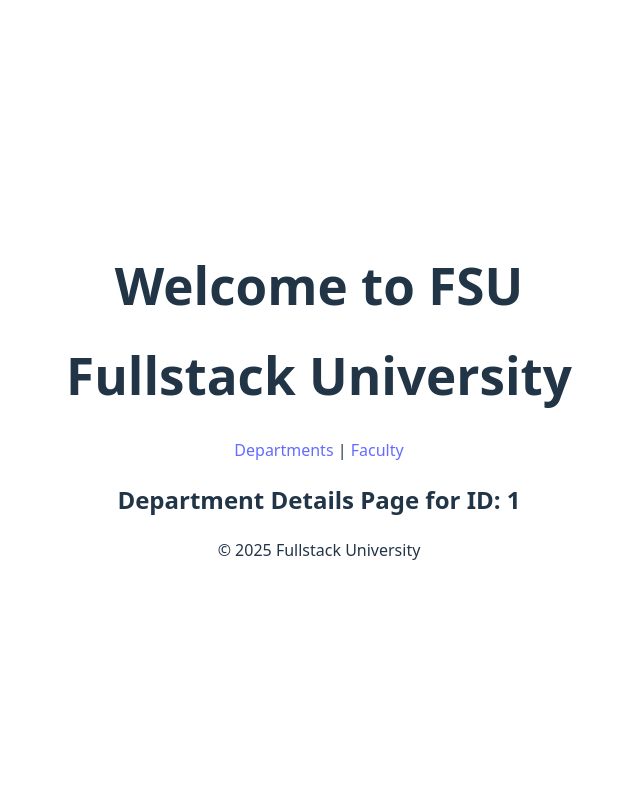
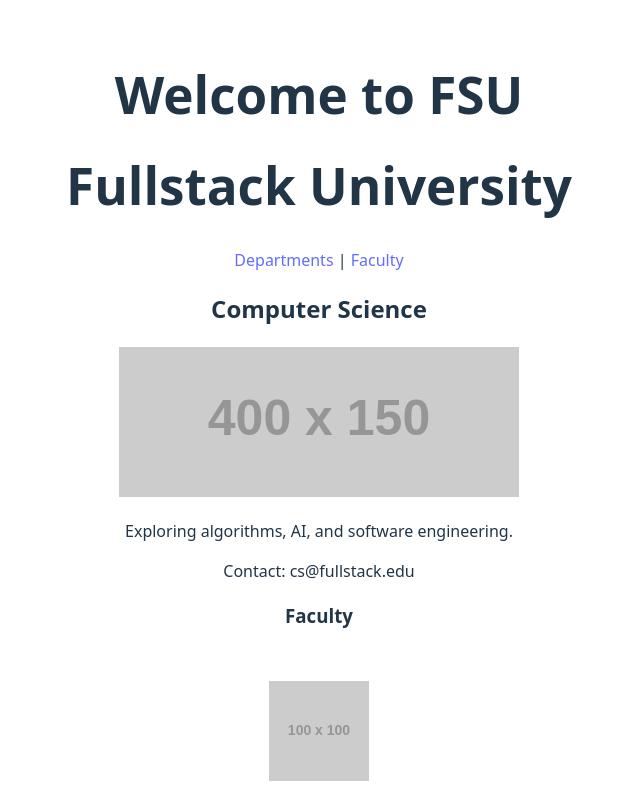
Before and after one commit to charmcity-code/fsu-frontend, a React (Vite) app: page /departments/1 in a window 1280 px wide. Shown: the top 800 px of the page, without its empty margins (321-961 px from the left). Built offline with nearby package versions, Linux system fonts and the light colour scheme.

Commit message:
Set up routes and page components Created /departments view Created /departments/:id view Created /faculty view Created /faculty/:id view Used dummy data Created reusable card components

```diff
--- a/src/pages/DepartmentDetails.jsx
+++ b/src/pages/DepartmentDetails.jsx
@@ -1,6 +1,27 @@
 import { useParams } from "react-router";
+import { departments } from "../data/departments";
+import { faculty } from "../data/faculty";
+import FacultyCard from "../components/FacultyCard";
 
 export default function DepartmentDetails() {
   const { id } = useParams();
-  return <h2>Department Details Page for ID: {id}</h2>;
+  const dept = departments.find((d) => d.id === parseInt(id));
+
+  if (!dept) return <p>Department not found.</p>;
+
+  const deptFaculty = faculty.filter((f) => dept.faculty.includes(f.id));
+
+  return (
+    <div>
+      <h2>{dept.name}</h2>
+      <img src={dept.imageUrl} alt={`Banner for ${dept.name}`} width="400" />
+      <p>{dept.description}</p>
+      <p>Contact: {dept.contact}</p>
+
+      <h3>Faculty</h3>
+      {deptFaculty.map((prof) => (
+        <FacultyCard key={prof.id} professor={prof} />
+      ))}
+    </div>
+  );
 }
--- a/src/pages/FacultyDetails.jsx
+++ b/src/pages/FacultyDetails.jsx
@@ -1,6 +1,26 @@
 import { useParams } from "react-router";
+import { faculty } from "../data/faculty";
+import { departments } from "../data/departments";
+import { Link } from "react-router";
 
 export default function FacultyDetails() {
   const { id } = useParams();
-  return <h2>Faculty Details Page for ID: {id}</h2>;
+  const prof = faculty.find((p) => p.id === parseInt(id));
+
+  if (!prof) return <p>Professor not found.</p>;
+
+  const dept = departments.find((d) => d.id === prof.departmentId);
+
+  return (
+    <div>
+      <img src={prof.profileImg} alt={`Profile of ${prof.name}`} width="100" />
+      <h2>{prof.name}</h2>
+      <p>{prof.bio}</p>
+      <p>Email: {prof.email}</p>
+      <p>
+        Department:{" "}
+        {dept ? <Link to={`/departments/${dept.id}`}>{dept.name}</Link> : "N/A"}
+      </p>
+    </div>
+  );
 }
--- a/src/pages/FacultyList.jsx
+++ b/src/pages/FacultyList.jsx
@@ -1,3 +1,13 @@
+import { faculty } from "../data/faculty";
+import FacultyCard from "../components/FacultyCard";
+
 export default function FacultyList() {
-  return <h2>Faculty List Page</h2>;
+  return (
+    <div>
+      <h2>Faculty</h2>
+      {faculty.map((prof) => (
+        <FacultyCard key={prof.id} professor={prof} />
+      ))}
+    </div>
+  );
 }
```
